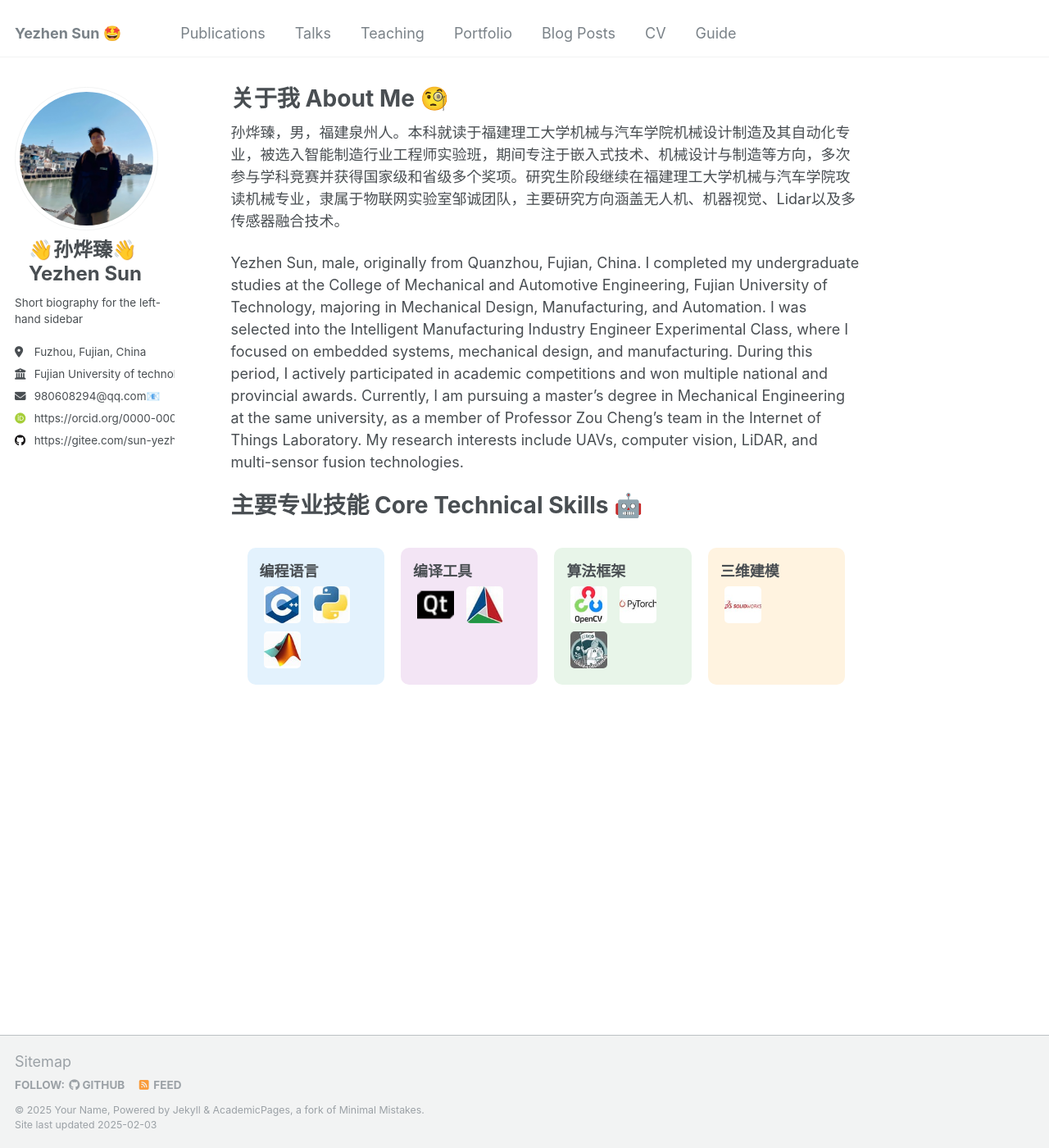
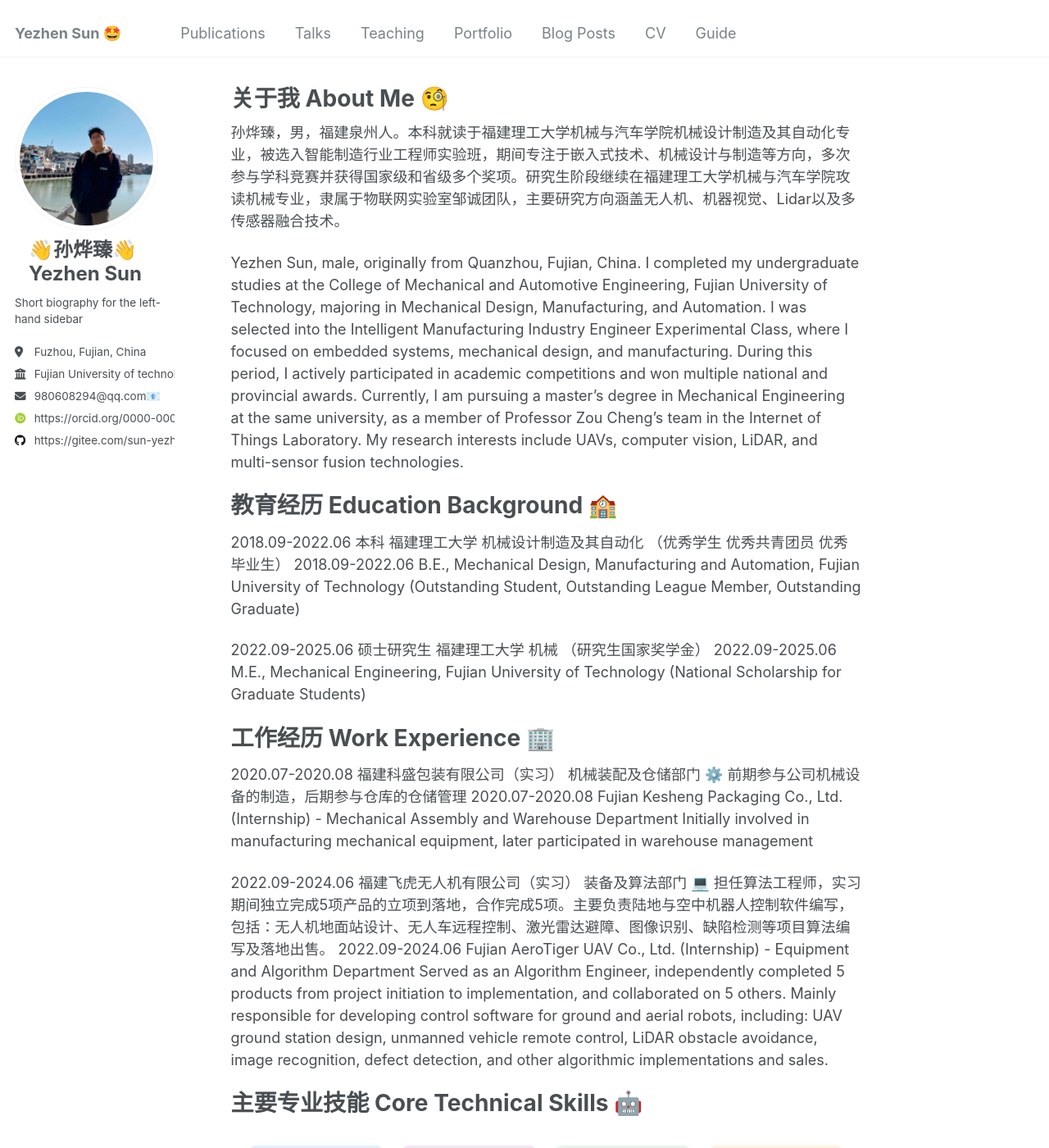
Before and after one commit to yuyuasd/yuyuasd.github.io, a Jekyll site: the page built from _pages/about.md, in a window 1280 px wide and 1400 px high. Shown: the whole window at 82% size. Built offline with Jekyll 4.4.1, drawn with Linux system fonts in a browser that asks for light colours; some web fonts are replaced.

Commit message:
update: 添加教育经历和工作经历部分到关于我页面

```diff
--- a/_pages/about.md
+++ b/_pages/about.md
@@ -9,6 +9,26 @@ redirect_from:
 孙烨臻，男，福建泉州人。本科就读于福建理工大学机械与汽车学院机械设计制造及其自动化专业，被选入智能制造行业工程师实验班，期间专注于嵌入式技术、机械设计与制造等方向，多次参与学科竞赛并获得国家级和省级多个奖项。研究生阶段继续在福建理工大学机械与汽车学院攻读机械专业，隶属于物联网实验室邹诚团队，主要研究方向涵盖无人机、机器视觉、Lidar以及多传感器融合技术。
 
 Yezhen Sun, male, originally from Quanzhou, Fujian, China. I completed my undergraduate studies at the College of Mechanical and Automotive Engineering, Fujian University of Technology, majoring in Mechanical Design, Manufacturing, and Automation. I was selected into the Intelligent Manufacturing Industry Engineer Experimental Class, where I focused on embedded systems, mechanical design, and manufacturing. During this period, I actively participated in academic competitions and won multiple national and provincial awards. Currently, I am pursuing a master’s degree in Mechanical Engineering at the same university, as a member of Professor Zou Cheng's team in the Internet of Things Laboratory. My research interests include UAVs, computer vision, LiDAR, and multi-sensor fusion technologies.
+
+教育经历 Education Background 🏫
+======
+2018.09-2022.06 本科 福建理工大学 机械设计制造及其自动化 （优秀学生 优秀共青团员 优秀毕业生）
+2018.09-2022.06 B.E., Mechanical Design, Manufacturing and Automation, Fujian University of Technology (Outstanding Student, Outstanding League Member, Outstanding Graduate)
+
+2022.09-2025.06 硕士研究生 福建理工大学 机械 （研究生国家奖学金）
+2022.09-2025.06 M.E., Mechanical Engineering, Fujian University of Technology (National Scholarship for Graduate Students)
+
+工作经历 Work Experience 🏢
+======
+2020.07-2020.08 福建科盛包装有限公司（实习） 机械装配及仓储部门 ⚙️
+前期参与公司机械设备的制造，后期参与仓库的仓储管理
+2020.07-2020.08 Fujian Kesheng Packaging Co., Ltd. (Internship) - Mechanical Assembly and Warehouse Department
+Initially involved in manufacturing mechanical equipment, later participated in warehouse management
+
+2022.09-2024.06 福建飞虎无人机有限公司（实习） 装备及算法部门 💻
+担任算法工程师，实习期间独立完成5项产品的立项到落地，合作完成5项。主要负责陆地与空中机器人控制软件编写，包括：无人机地面站设计、无人车远程控制、激光雷达避障、图像识别、缺陷检测等项目算法编写及落地出售。
+2022.09-2024.06 Fujian AeroTiger UAV Co., Ltd. (Internship) - Equipment and Algorithm Department
+Served as an Algorithm Engineer, independently completed 5 products from project initiation to implementation, and collaborated on 5 others. Mainly responsible for developing control software for ground and aerial robots, including: UAV ground station design, unmanned vehicle remote control, LiDAR obstacle avoidance, image recognition, defect detection, and other algorithmic implementations and sales.
 
 主要专业技能 Core Technical Skills 🤖
 ======
```
